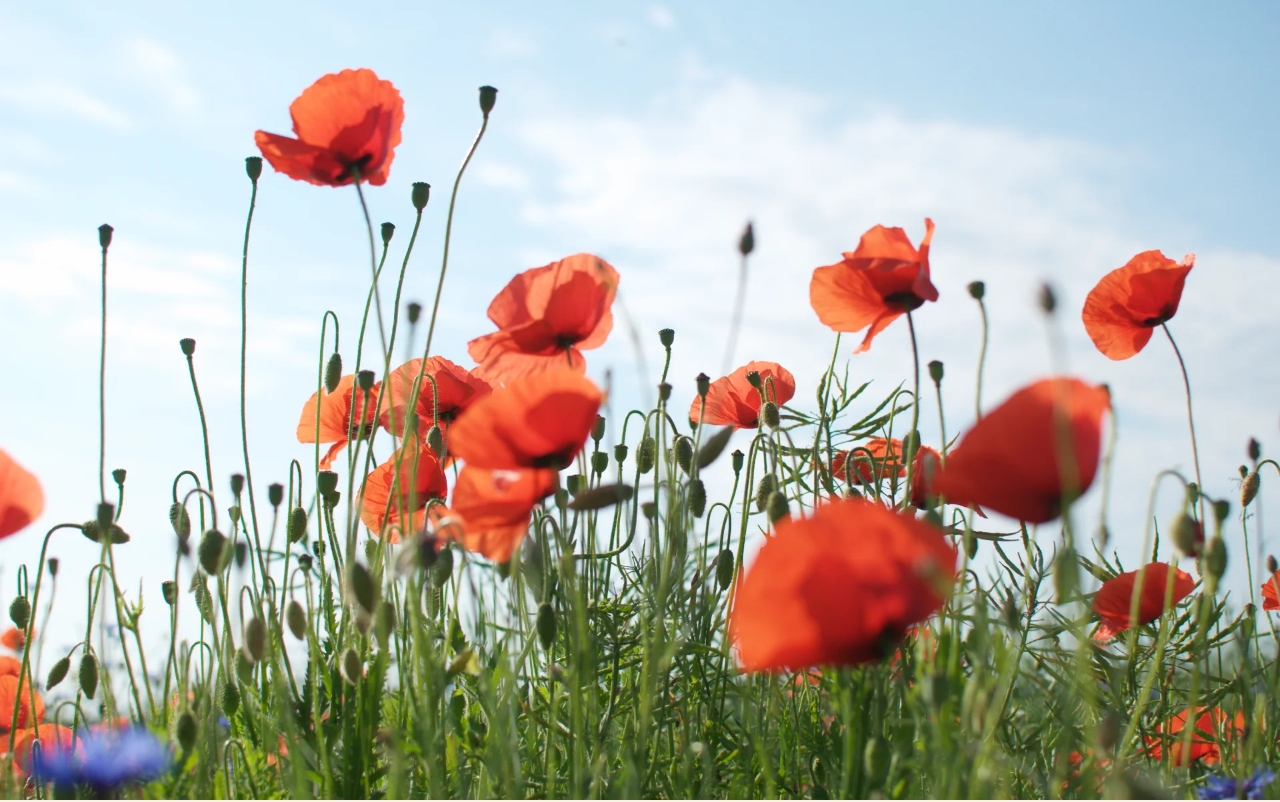
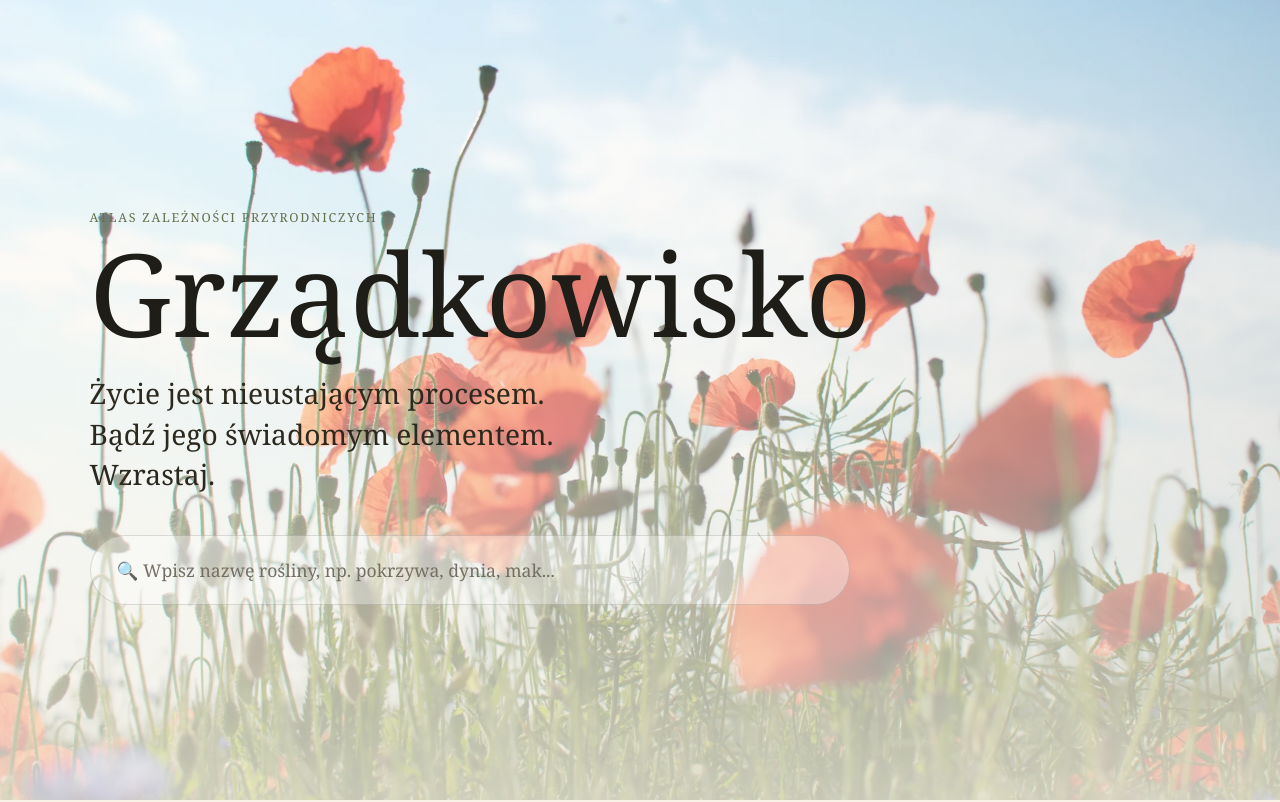
Before and after one commit to emiolsz/grzadeczka-new, a Next.js app: page / in a window 1280 px wide. Shown: the top 802 px of the page. Built offline with nearby package versions, Linux system fonts and the light colour scheme.

Commit message:
Update globals.css

```diff
--- a/app/globals.css
+++ b/app/globals.css
@@ -92,3 +92,41 @@ p {
   font-size: 1rem;
   margin: 0;
 }
+.hero {
+  position: relative;
+  min-height: 100vh;
+  overflow: hidden;
+  display: flex;
+  align-items: center;
+  padding: 7vw;
+}
+
+.heroImage {
+  object-fit: cover;
+  z-index: 0;
+}
+
+.hero::after {
+  content: "";
+  position: absolute;
+  inset: 0;
+  background: linear-gradient(
+    to bottom,
+    rgba(247, 241, 230, 0.14),
+    rgba(247, 241, 230, 0.78)
+  );
+  z-index: 1;
+}
+
+.heroContent {
+  position: relative;
+  z-index: 2;
+  max-width: 940px;
+}
+
+.motto {
+  font-size: clamp(1.15rem, 2.2vw, 1.8rem);
+  line-height: 1.45;
+  max-width: 720px;
+  color: #2c291f;
+}
```
